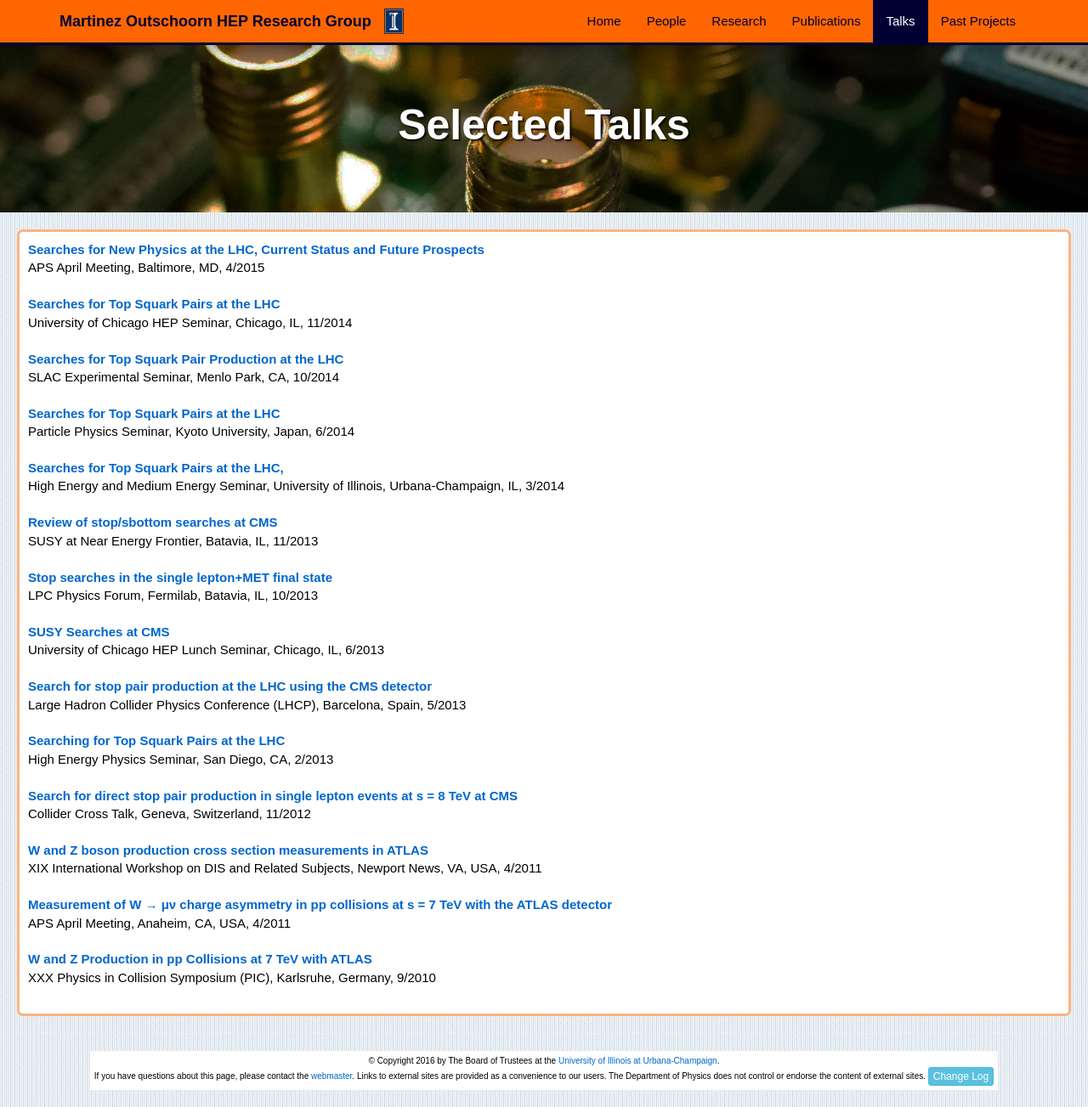
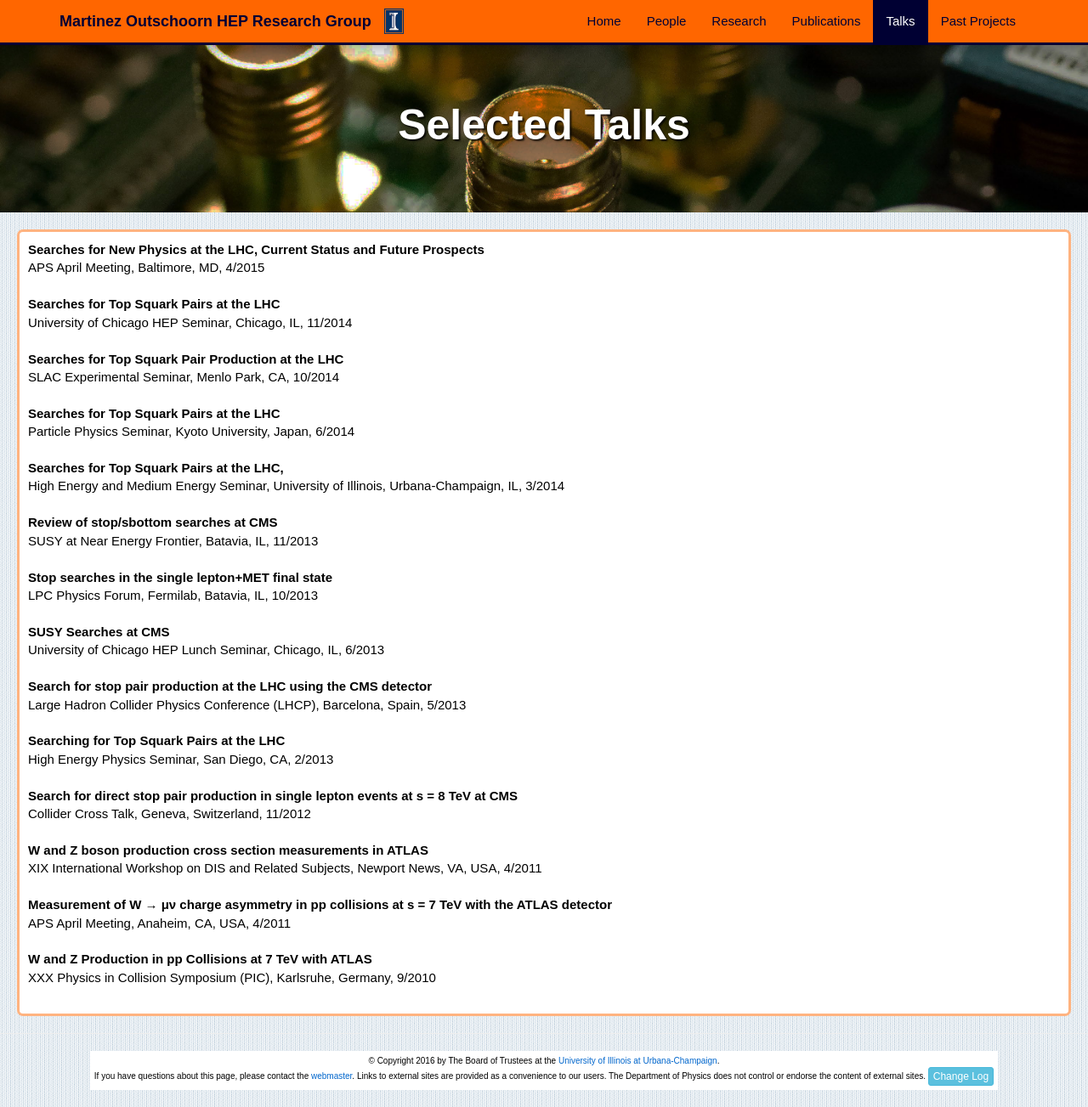
Before and after one commit to MartinezOutschoornHEP/MartinezOutschoorn-Group-Site-jekyll, a Jekyll site: the page built from talks/index.html, in a window 1280 px wide and 1303 px high. Shown: the whole window at 85% size. Built offline with Jekyll 4.4.1, drawn with Linux system fonts in a browser that asks for light colours; some web fonts are replaced; Markdown is read by kramdown in place of the engine named in the settings.

Commit message:
Fixed talks page

```diff
--- a/talks/index.html
+++ b/talks/index.html
@@ -7,7 +7,7 @@ title: Talks
        <!--<h2><center><div style="color:#000033; font-weight:bold">Verena Martinez Outschoorn's Talks</div></center></h2>
        <center><img src="../img/paragraph-separator-2.gif" width=10%></center>-->
       {% for talk in site.data.talks %}
-      <a href="{{ talk.url}}"><b>{{ talk.name }}</b></a> <br>
+      <b>{{ talk.name }}</b> <br>
          {{ talk.details }}<br><br>
 
       {% endfor %}
```
Also changed, not shown: 3 other files.
